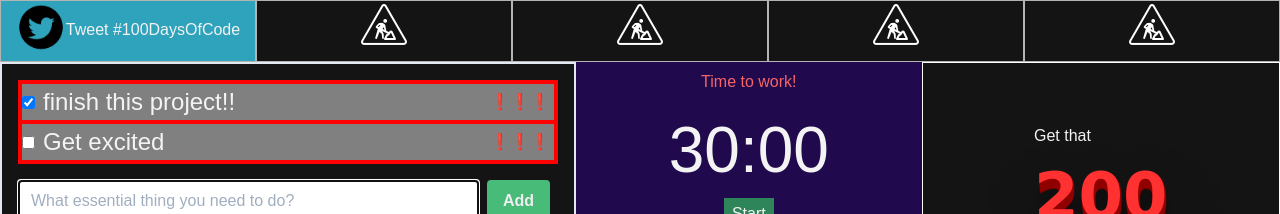
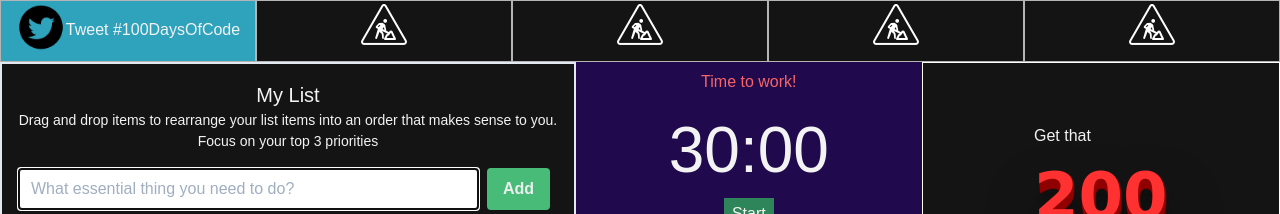
Before and after one commit to LeanSeverino1022/not-just-a-day, a React (Create React App) app: page / in a window 1280 px wide. Shown: the top 214 px of the page. Built offline with nearby package versions, Linux system fonts and the light colour scheme.

Commit message:
clean up TODO list

```diff
--- a/src/App.js
+++ b/src/App.js
@@ -1,5 +1,5 @@
 import React, { useState, useRef, useEffect } from 'react';
-import todosData from './data';
+// import todosData from './data'; disable for now because of drag and drop issues on initial data
 
 // widgets
 import TodoList from './TodoList';
@@ -46,7 +46,7 @@ const reorder = (list, startIndex, endIndex) => {
 
 function App() {
   //set todos from data.js
-  const [todos, setTodos] = useState(todosData);
+  const [todos, setTodos] = useState([]);
 
   //image shuffler
   const [slideImgs, setSlideImg] =  useState([imageFam0, imageFam1, imageFam2, imageFam3, imageFam4, imageFam5, imageFam6, imageFam7, imageFam8,imageFam9,imageFam10]);
@@ -163,7 +163,7 @@ function App() {
               <DragDropContext onDragEnd={onDragEnd}>
                 <Droppable droppableId="list">
                   {(provided) => (
-                    <div style={{border:"red 2px solid"}} ref={provided.innerRef} {...provided.droppableProps}>
+                    <div ref={provided.innerRef} {...provided.droppableProps}>
                       <TodoList todos={todos} toggleTodo={toggleTodo} />
                       {provided.placeholder}
                     </div>
--- a/src/Todo.js
+++ b/src/Todo.js
@@ -3,18 +3,17 @@ import { Draggable } from "react-beautiful-dnd";
 
 function Todo({todo, toggleTodo, order, index}) {
 
-    const taskPriorityUI =  order <= 2 ? <span className="p-1 text-red-900 ml-auto" role="img">❗❗❗</span> : "";
-
+    const priorityTaskUI =  order <= 2 ? "bg-red-900" : "bg-gray-800";
 
     const getItemStyle = (isDragging) => ({
         // some basic styles to make the items look a bit nicer
-        userSelect: "none",
-        // padding: 8 * 2,
-        // margin: `0 0 ${8}px 0`,
-        border: 'red 2px solid',
+        userSelect: 'none',
+        padding: '8px',
+        marginBottom: '8px',
+        border: '1px soli #b1b0a2',
 
         // change background colour if dragging
-        background: isDragging ? "lightgreen" : "grey",
+        transform: isDragging ? "skewY(.8deg)" : null,
     });
 
 
@@ -35,10 +34,9 @@ function Todo({todo, toggleTodo, order, index}) {
                         style={getItemStyle(
                             snapshot.isDragging
                         )}
-                        className="flex items-center ">
+                        className={`flex items-center ${priorityTaskUI}`}>
                         <input type="checkbox" checked={todo.complete} onChange={handleTodoStatus} />
-                        <span className="text-2xl ml-2">{todo.name}</span>
-                        {taskPriorityUI}
+                        <span className="ml-2">{todo.name}</span>
                     </label>
                 </div>
             )}
--- a/src/TodoList.js
+++ b/src/TodoList.js
@@ -5,6 +5,8 @@ import Todo from './Todo.js'
 export default function TodoList({ todos, toggleTodo }) {
     return (
         <div>
+            <h1 className="text-center text-xl">My List</h1>
+            <span className="block text-center text-sm mb-4">Drag and drop items to rearrange your list items into an order that makes sense to you. Focus on your top 3 priorities</span>
             {todos.map( (todo, idx) => {
                 return <Todo key={todo.id} todo={todo} toggleTodo={toggleTodo} order={idx} index={idx}/>
             })}
```
